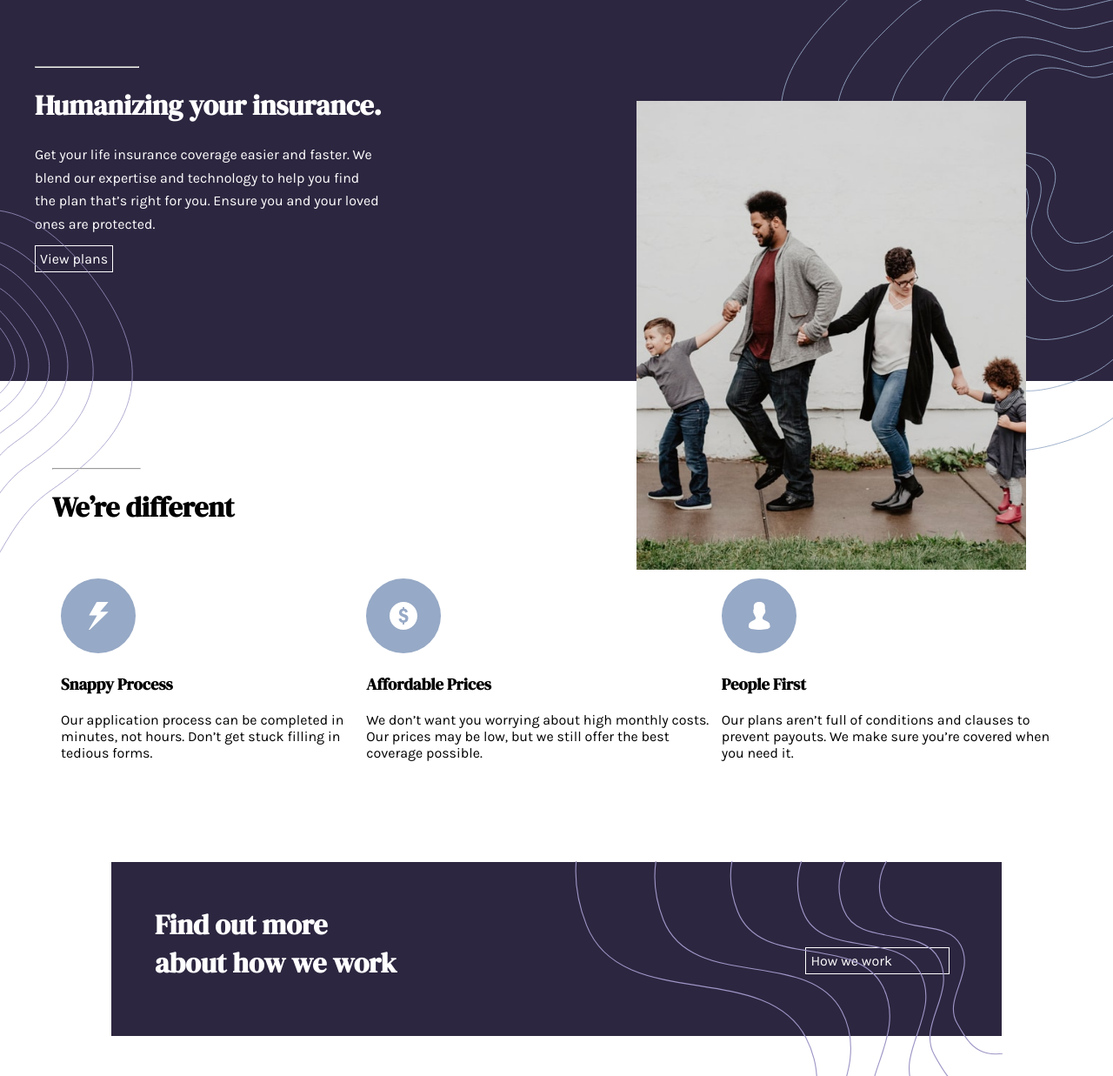
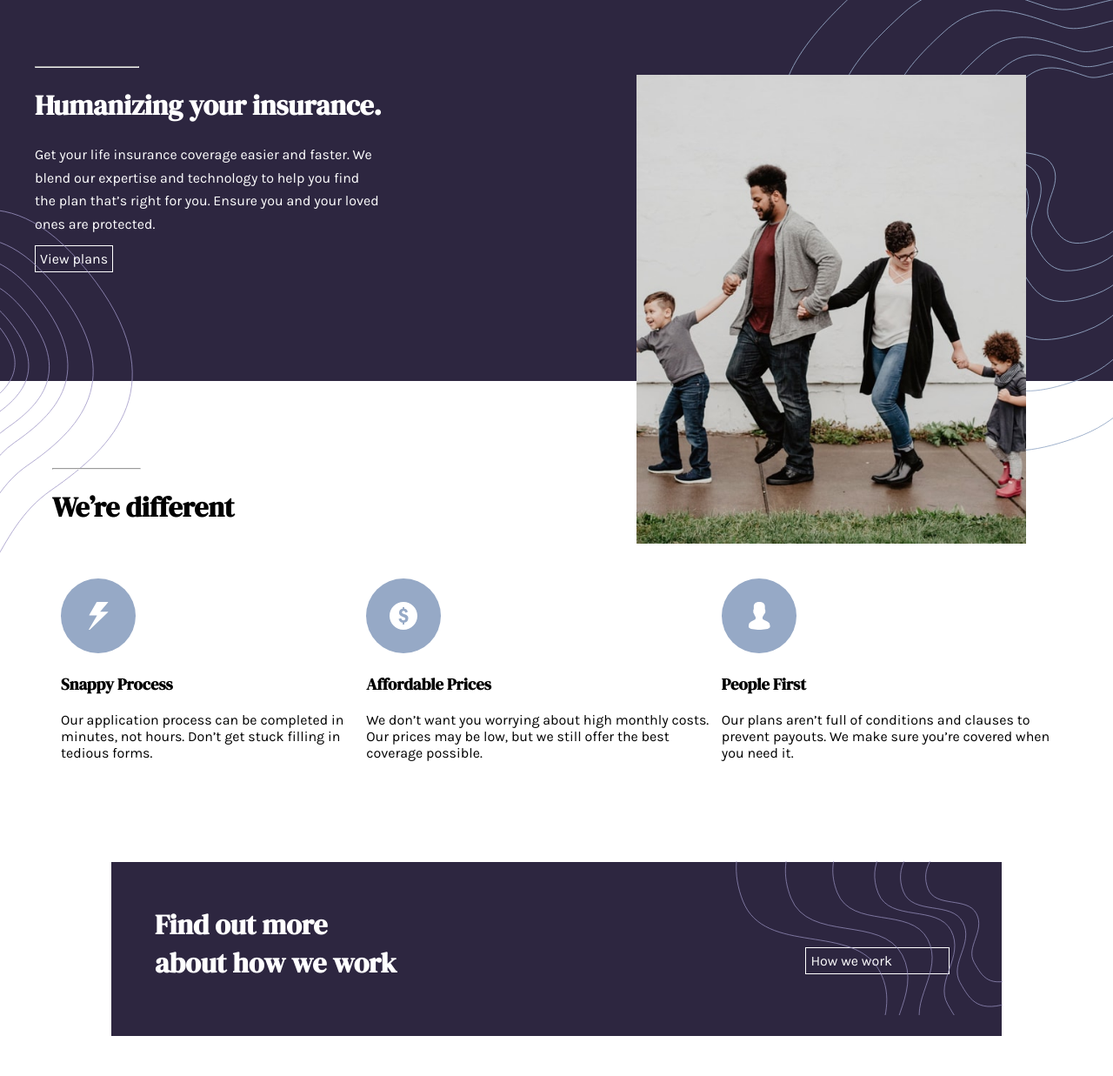
Before and after one commit to Kehinde13/insure, a plain HTML site: page index.html in a window 1280 px wide. Shown: the part 54-1291 px from the top of the page at 87% size. Drawn offline with Linux system fonts and the light colour scheme.

Commit message:
Update styles.css

```diff
--- a/styles.css
+++ b/styles.css
@@ -273,7 +273,7 @@ footer hr {
      .heroDesktop {
         width: 35%;
         position: absolute;
-        top: 170px;
+        top: 140px;
         right: 100px;
         display: block;
      }
@@ -353,7 +353,7 @@ footer hr {
         position: absolute;
         top: -1px;
         right: -1px;
-        width: 48%;
+        width: 30%;
      }
 
      .find a {
```
